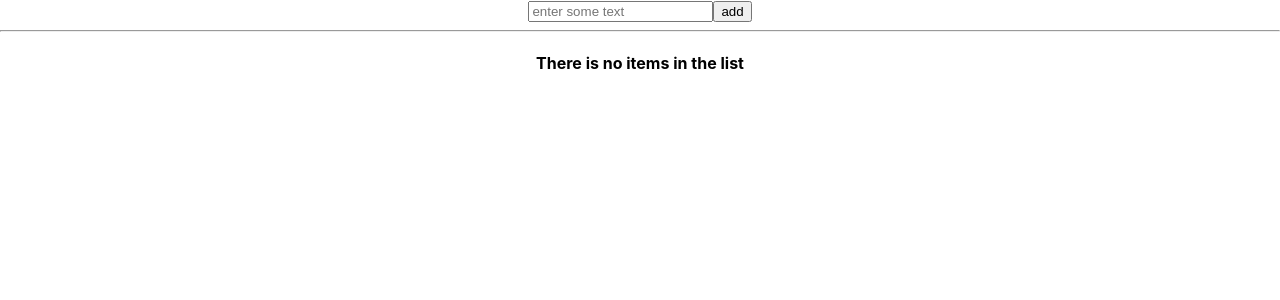
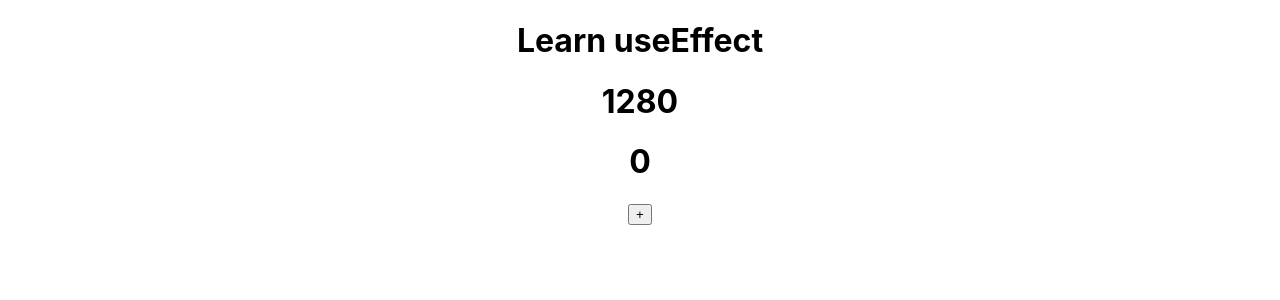
Before and after one commit to racharlasrikanth/react-full-course, a React (Create React App) app: page / in a window 1280 px wide. Shown: the top 300 px of the page. Built offline with nearby package versions, Linux system fonts and the light colour scheme.

Commit message:
useEffect content/thory done

```diff
--- a/src/App.js
+++ b/src/App.js
@@ -1,5 +1,5 @@
 import React from "react";
-import Final from "./useState/final/5-useState-example-3";
+import Final from "./useEffect/final/2-useEffect-advanced";
 
 function App() {
   return (
--- /dev/null
+++ b/src/useEffect/final/2-useEffect-advanced.js
@@ -0,0 +1,36 @@
+import React, { useEffect, useState } from "react";
+
+const Final = () => {
+  const [count, setCount] = useState(0);
+  const [pageWidth, setPageWidth] = useState(window.innerWidth);
+
+  useEffect(() => {
+    const resizeHandler = () => {
+      setPageWidth(window.innerWidth);
+    };
+    window.addEventListener("resize", resizeHandler);
+    console.log("Hello I am coming from useEffect", count);
+
+    return () => {
+      console.log("I am removing");
+      window.removeEventListener("resize", resizeHandler);
+    };
+  });
+
+  return (
+    <div>
+      <h1>Learn useEffect</h1>
+      <h1>{pageWidth}</h1>
+      <h1>{count}</h1>
+      <button
+        onClick={() => {
+          setCount(count + 1);
+        }}
+      >
+        +
+      </button>
+    </div>
+  );
+};
+
+export default Final;
```
Also changed, not shown: src/useEffect/final/1-useEffect-basics.js (added, +25 -0 lines), src/useEffect/starter/1-useEffect-basics.js (added, +7 -0 lines).
